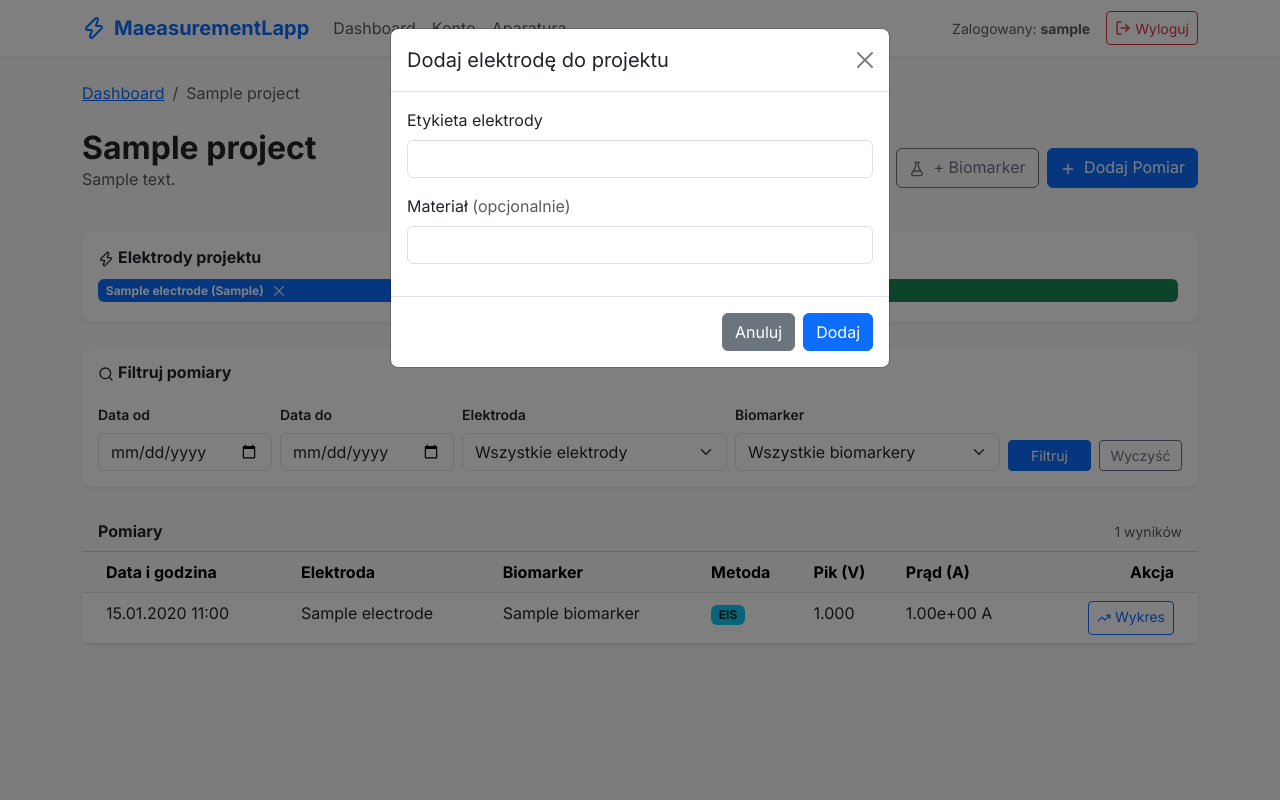
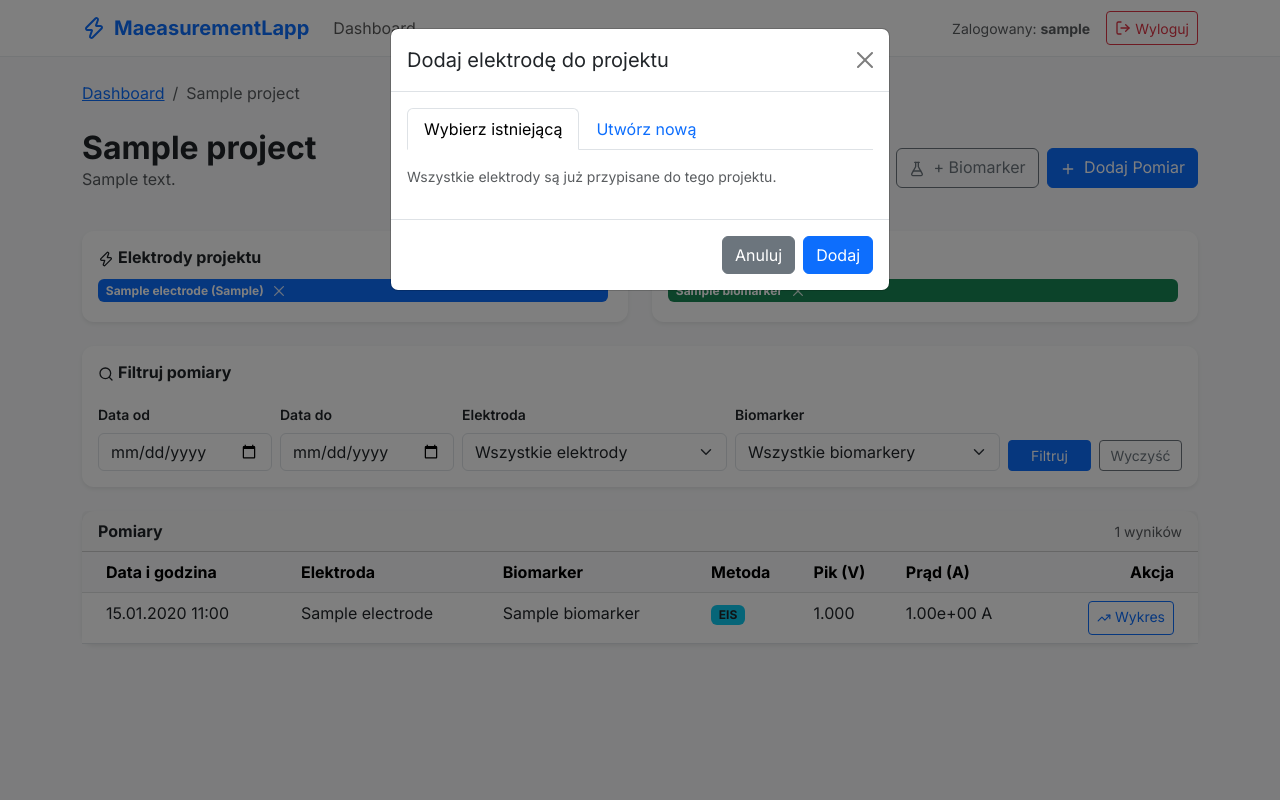
Before and after one commit to poznymwieczorem/MeasureApp, a Django app: page /measurements/project/1/ in a window 1280 px wide, after a click on "+ Elektroda". Run offline with Django 5.2, Linux system fonts and the light colour scheme; a user stored in the database is signed in; tables that the repository leaves empty hold one stand-in row (values such as "Sample post").

Commit message:
add choose of existing biomarker/electrode or creae a new one

```diff
--- a/measurements/templates/base.html
+++ b/measurements/templates/base.html
@@ -29,12 +29,6 @@
                     <li class="nav-item">
                         <a class="nav-link" href="{% url 'dashboard' %}">Dashboard</a>
                     </li>
-                    <li class="nav-item">
-                        <a class="nav-link" href="{% url 'dashboard' %}">Konto</a>
-                    </li>
-                    <li class="nav-item">
-                        <a class="nav-link" href="{% url 'dashboard' %}">Aparatura</a>
-                    </li>
                 </ul>
                 <div class="d-flex align-items-center">
                     <span class="text-muted me-3 small">Zalogowany: <strong>{{ user.username }}</strong></span>
--- a/measurements/templates/measurements/project_detail.html
+++ b/measurements/templates/measurements/project_detail.html
@@ -237,7 +237,7 @@
     </div>
 </div>
 
-<!-- Zmiana 7: Modal dodaj elektrodę -->
+<!-- Modal dodaj elektrodę -->
 <div class="modal fade" id="addElectrodeModal" tabindex="-1">
     <div class="modal-dialog">
         <div class="modal-content">
@@ -248,6 +248,28 @@
                     <button type="button" class="btn-close" data-bs-dismiss="modal"></button>
                 </div>
                 <div class="modal-body">
+                    <ul class="nav nav-tabs mb-3" role="tablist">
+                        <li class="nav-item">
+                            <button class="nav-link active" data-bs-toggle="tab" data-bs-target="#existingElectrode" type="button">Wybierz istniejącą</button>
+                        </li>
+                        <li class="nav-item">
+                            <button class="nav-link" data-bs-toggle="tab" data-bs-target="#newElectrode" type="button">Utwórz nową</button>
+                        </li>
+                    </ul>
+                    <div class="tab-content">
+                        <div class="tab-pane fade show active" id="existingElectrode">
+                            {% if all_electrodes %}
+                            <select name="existing_electrode" class="form-select">
+                                <option value="">-- Wybierz elektrodę --</option>
+                                {% for e in all_electrodes %}
+                                <option value="{{ e.id }}">{{ e.label }}{% if e.material %} ({{ e.material }}){% endif %}</option>
+                                {% endfor %}
+                            </select>
+                            {% else %}
+                            <p class="text-muted small">Wszystkie elektrody są już przypisane do tego projektu.</p>
+                            {% endif %}
+                        </div>
+                        <div class="tab-pane fade" id="newElectrode">
                             <div class="mb-3">
                                 <label class="form-label">Etykieta elektrody</label>
                                 {{ electrode_form.label }}
@@ -255,6 +277,8 @@
                             <div class="mb-3">
                                 <label class="form-label">Materiał <span class="text-muted">(opcjonalnie)</span></label>
                                 {{ electrode_form.material }}
+                            </div>
+                        </div>
                     </div>
                 </div>
                 <div class="modal-footer">
@@ -266,7 +290,7 @@
     </div>
 </div>
 
-<!-- Zmiana 7: Modal dodaj biomarker -->
+<!-- Modal dodaj biomarker -->
 <div class="modal fade" id="addBiomarkerModal" tabindex="-1">
     <div class="modal-dialog">
         <div class="modal-content">
@@ -277,9 +301,33 @@
                     <button type="button" class="btn-close" data-bs-dismiss="modal"></button>
                 </div>
                 <div class="modal-body">
+                    <ul class="nav nav-tabs mb-3" role="tablist">
+                        <li class="nav-item">
+                            <button class="nav-link active" data-bs-toggle="tab" data-bs-target="#existingBiomarker" type="button">Wybierz istniejący</button>
+                        </li>
+                        <li class="nav-item">
+                            <button class="nav-link" data-bs-toggle="tab" data-bs-target="#newBiomarker" type="button">Utwórz nowy</button>
+                        </li>
+                    </ul>
+                    <div class="tab-content">
+                        <div class="tab-pane fade show active" id="existingBiomarker">
+                            {% if all_biomarkers %}
+                            <select name="existing_biomarker" class="form-select">
+                                <option value="">-- Wybierz biomarker --</option>
+                                {% for b in all_biomarkers %}
+                                <option value="{{ b.id }}">{{ b.name }}</option>
+                                {% endfor %}
+                            </select>
+                            {% else %}
+                            <p class="text-muted small">Wszystkie biomarkery są już przypisane do tego projektu.</p>
+                            {% endif %}
+                        </div>
+                        <div class="tab-pane fade" id="newBiomarker">
                             <div class="mb-3">
                                 <label class="form-label">Nazwa biomarkera</label>
                                 {{ biomarker_form.name }}
+                            </div>
+                        </div>
                     </div>
                 </div>
                 <div class="modal-footer">
@@ -291,5 +339,14 @@
     </div>
 </div>
 
-<script>lucide.createIcons();</script>
+<script>
+document.querySelectorAll('#addElectrodeModal form, #addBiomarkerModal form').forEach(form => {
+    form.addEventListener('submit', () => {
+        form.querySelectorAll('.tab-pane:not(.active) input, .tab-pane:not(.active) select').forEach(el => {
+            el.disabled = true;
+        });
+    });
+});
+lucide.createIcons();
+</script>
 {% endblock %}
--- a/measurements/views.py
+++ b/measurements/views.py
@@ -88,10 +88,15 @@ def project_detail(request, pk):
     biomarker_form = BiomarkerForm()
     electrode_form = ElectrodeForm()
 
+    all_electrodes = Electrode.objects.exclude(pk__in=project.electrodes.all())
+    all_biomarkers = Biomarker.objects.exclude(pk__in=project.biomarkers.all())
+
     return render(request, 'measurements/project_detail.html', {
         'project': project,
         'electrodes': project.electrodes.all(),
         'biomarkers': project.biomarkers.all(),
+        'all_electrodes': all_electrodes,
+        'all_biomarkers': all_biomarkers,
         'page_obj': page_obj,
         'measurement_choices': Measurement.TECHNIQUES,
         'search_form': search_form,
@@ -118,27 +123,34 @@ def remove_biomarker_from_project(request, pk, biomarker_id):
 
 @login_required
 def add_electrode_to_project(request, pk):
-    """Zmiana 7: Dodanie elektrody do istniejącego projektu."""
     project = get_object_or_404(Project, pk=pk)
     if request.method == 'POST':
-        form = ElectrodeForm(request.POST)
-        if form.is_valid():
-            electrode = form.save()
+        existing_id = request.POST.get('existing_electrode')
+        if existing_id:
+            electrode = get_object_or_404(Electrode, pk=existing_id)
             electrode.projects.add(project)
+        else:
+            form = ElectrodeForm(request.POST)
+            if form.is_valid():
+                electrode = form.save()
+                electrode.projects.add(project)
     return redirect('project_detail', pk=pk)
 
 
 @login_required
 def add_biomarker_to_project(request, pk):
-    """Zmiana 7: Dodanie biomarkera do istniejącego projektu."""
     project = get_object_or_404(Project, pk=pk)
     if request.method == 'POST':
-        form = BiomarkerForm(request.POST)
-        if form.is_valid():
-            biomarker = form.save()
+        existing_id = request.POST.get('existing_biomarker')
+        if existing_id:
+            biomarker = get_object_or_404(Biomarker, pk=existing_id)
             biomarker.projects.add(project)
+        else:
+            form = BiomarkerForm(request.POST)
+            if form.is_valid():
+                biomarker = form.save()
+                biomarker.projects.add(project)
     return redirect('project_detail', pk=pk)
-
 
 @login_required
 def export_project_csv(request, pk):
```
Lines whose indentation alone changed are shown as unchanged.
